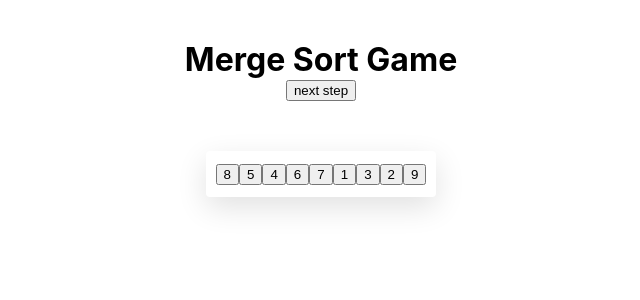
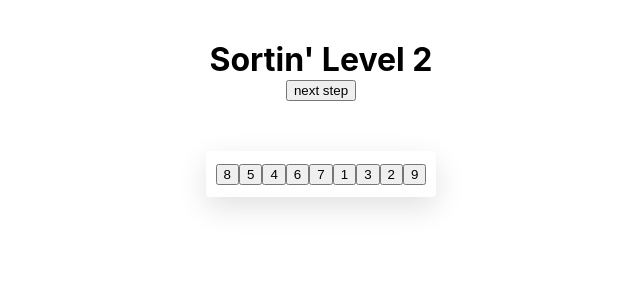
Before and after one commit to ShaimaaAliECE/se3350_project-group-19, a React (Create React App) app: page /leveltwo in a window 1280 px wide. Shown: the top 300 px of the page, without its empty margins (319-959 px from the left). Built offline with nearby package versions, Linux system fonts and the light colour scheme.

Commit message:
Rename level 2 title

```diff
--- a/src/Lvl2Test.js
+++ b/src/Lvl2Test.js
@@ -157,7 +157,7 @@ class Level2 extends Component {
     return (
       <>
         <header>
-          <h1>Merge Sort Game</h1>
+          <h1>Sortin' Level 2</h1>
           <button onClick = {() => this.handleClick()}>
             {"next step"}
           </button>
```
